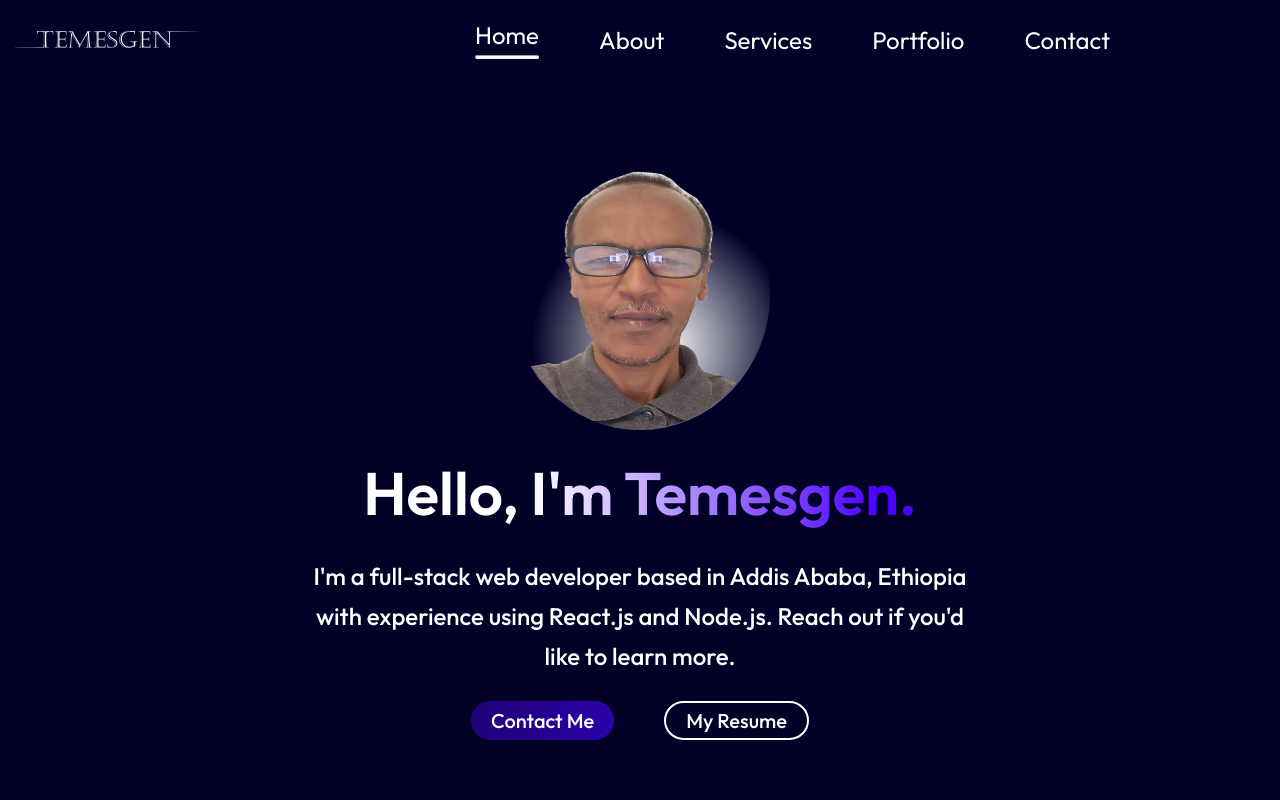
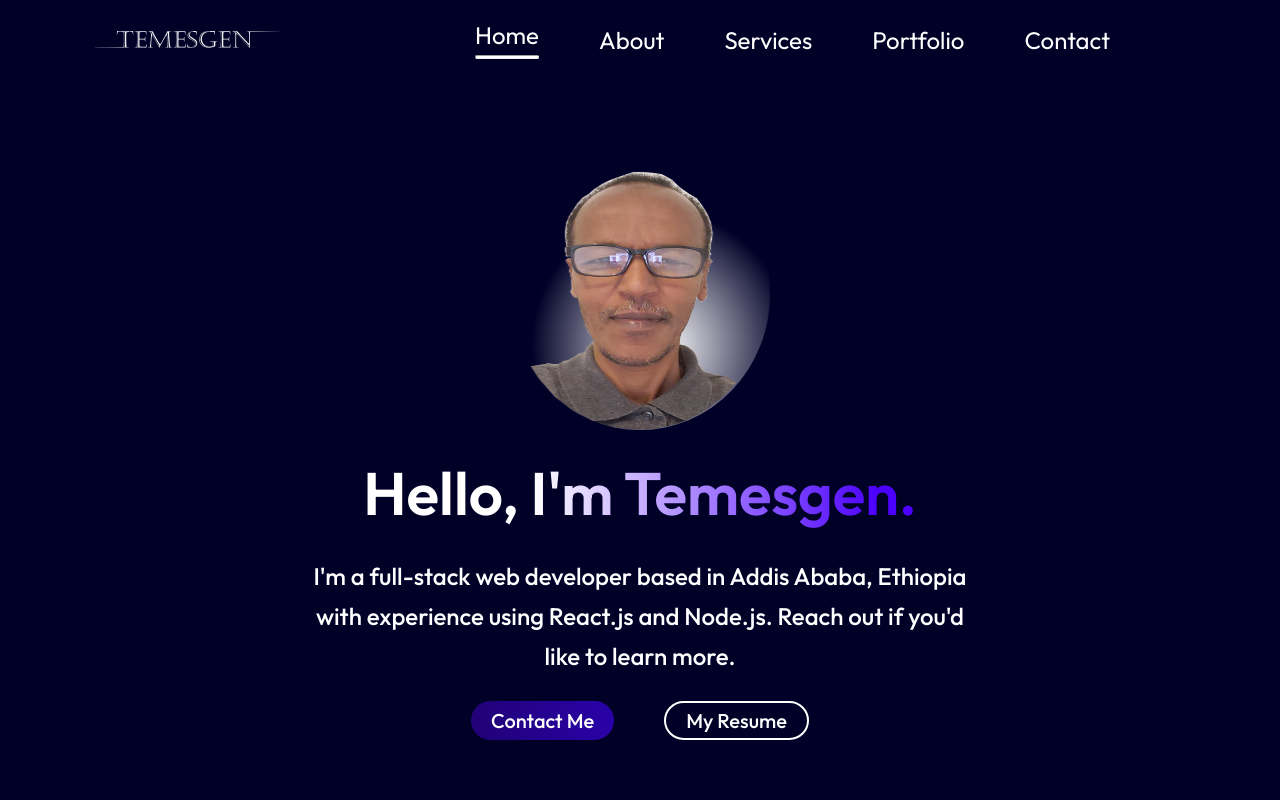
Before and after one commit to Temesgen123/temsgnportfolio, a React (Vite) app: page / in a window 1280 px wide. Shown: the top 800 px of the page. Built offline with nearby package versions, Linux system fonts and the light colour scheme.

Commit message:
changed logo image size

```diff
--- a/src/Components/Navbar/Navbar.css
+++ b/src/Components/Navbar/Navbar.css
@@ -5,7 +5,7 @@
   margin: 20px 170px;
 }
 .logoImage {
-  margin-left: -160px;
+  margin-left: -80px;
 }
 .nav-menu {
   display: flex;
```
